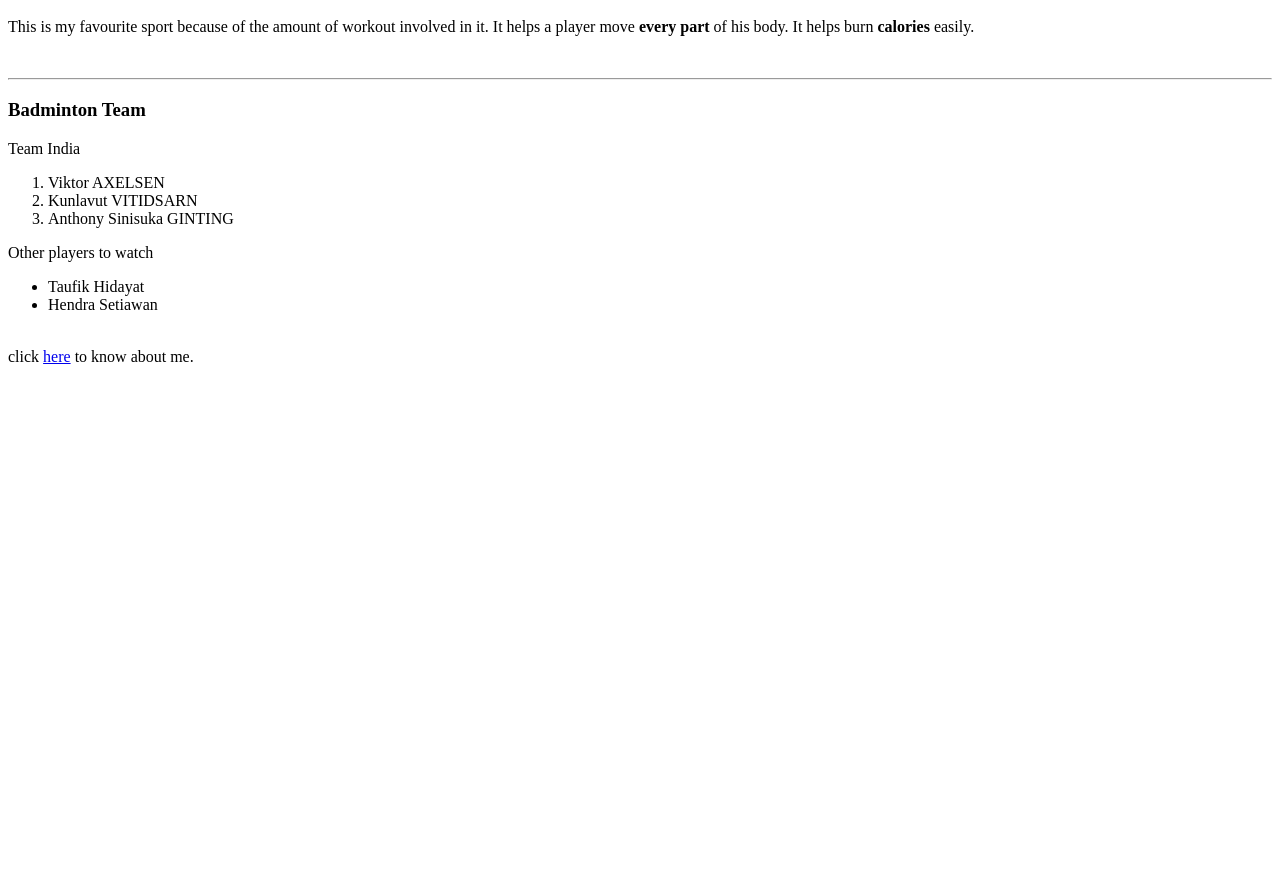
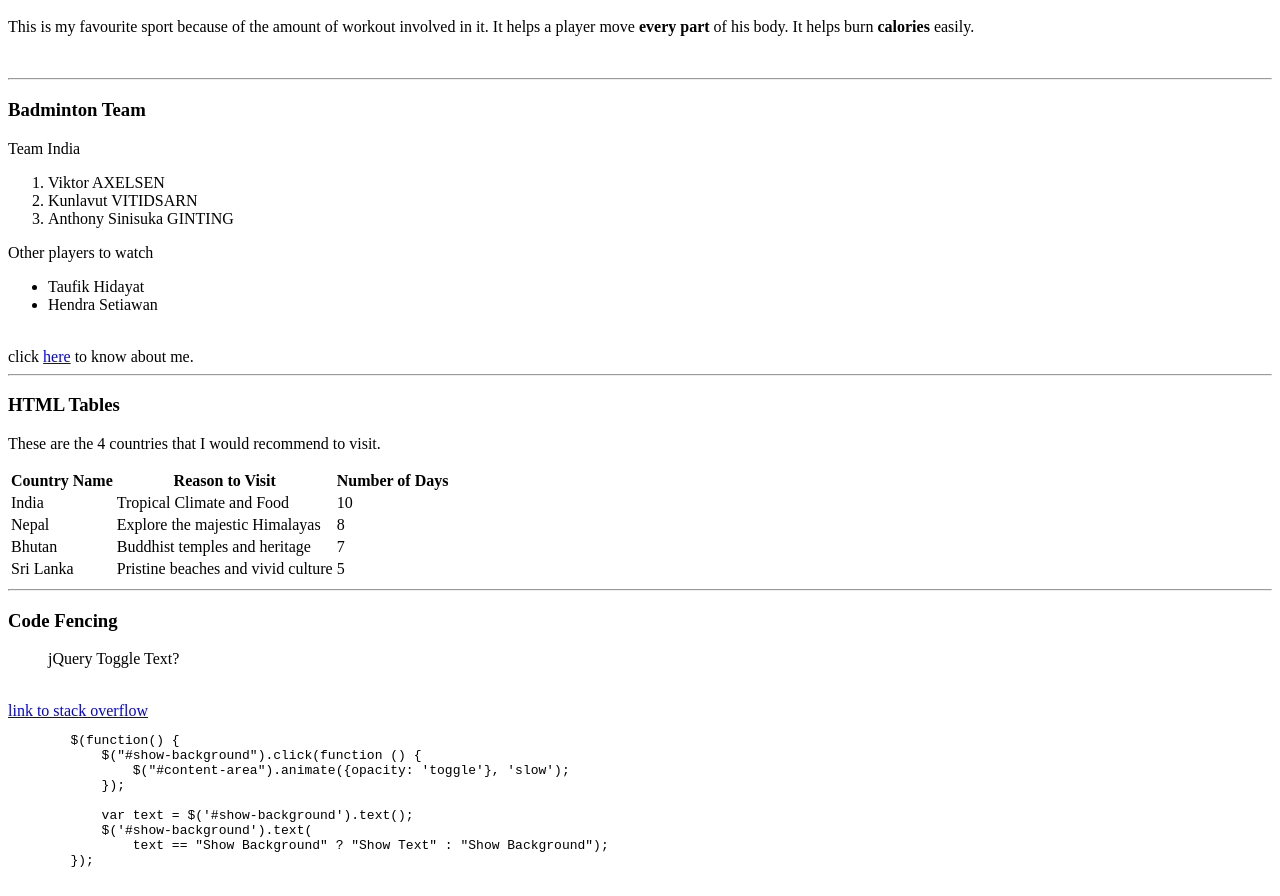
Before and after one commit to 44-563-Web-Apps-S23/44563-webapps-assignment-3-Shanmuk-palnati, a plain HTML site: page index.html in a window 1280 px wide. Shown: the part 101-997 px from the top of the page. Before the commit the page ends 800 px from the top, so only its background shows below. Drawn offline with Linux system fonts and the light colour scheme.

Commit message:
added code snippet to html

```diff
--- a/index.html
+++ b/index.html
@@ -27,5 +27,51 @@
         </ul>
     </br>
     click <a href="/aboutme.html">here</a> to know about me.
+    <hr>
+    <h3>HTML Tables</h3>
+    <p>These are the 4 countries that I would recommend to visit.</p>
+    <table>
+        <tr>
+            <th>Country Name</th>
+            <th>Reason to Visit</th>
+            <th>Number of Days</th>
+        </tr>
+        <tr>
+            <td>India</td>
+            <td>Tropical Climate and Food</td>
+            <td>10</td>
+        </tr>
+        <tr>
+            <td>Nepal</td>
+            <td>Explore the majestic Himalayas</td>
+            <td>8</td>
+        </tr>
+        <tr>
+            <td>Bhutan</td>
+            <td>Buddhist temples and heritage</td>
+            <td>7</td>
+        </tr>
+        <tr>
+            <td>Sri Lanka</td>
+            <td>Pristine beaches and vivid culture	</td>
+            <td>5</td>
+        </tr>
+    </table>
+    <hr>
+    <h3>Code Fencing</h3>
+    <blockquote> jQuery Toggle Text? </blockquote>
+    </br>
+    <a href="https://stackoverflow.com/questions/2155453/jquery-toggle-text"> link to stack overflow</a>
+    <pre>
+        $(function() {
+            $("#show-background").click(function () {
+                $("#content-area").animate({opacity: 'toggle'}, 'slow');
+            });
+
+            var text = $('#show-background').text();
+            $('#show-background').text(
+                text == "Show Background" ? "Show Text" : "Show Background");
+        });
+    </pre>
     </body>
 </html>
```
